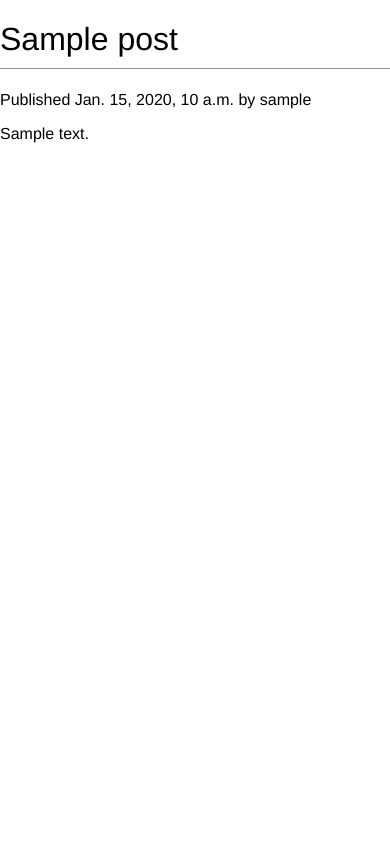
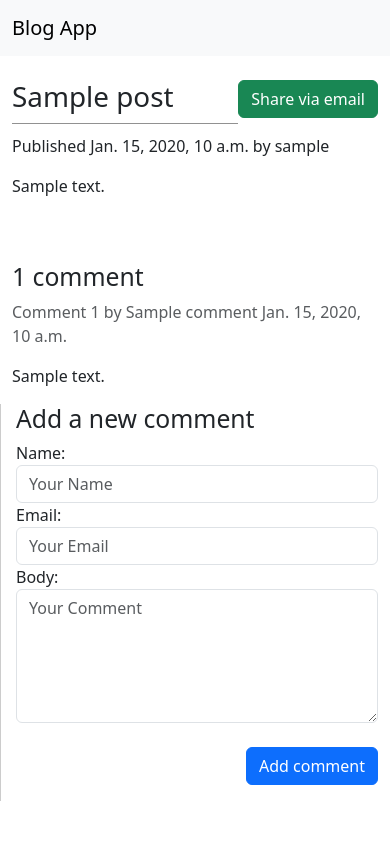
Before and after one commit to bahadirkumus/django_blogApp, a Django app: a page that uses blog/blog_app/templates/blog_app/base.html in a window 390 px wide. Run offline with Django 5.2, Linux system fonts and the light colour scheme; tables that the repository leaves empty hold one stand-in row (values such as "Sample post").

Commit message:
ui design / sending mail / adding comment

```diff
--- /dev/null
+++ b/blog/blog_app/forms.py
@@ -0,0 +1,18 @@
+from django import forms
+from .models import Comment
+
+class EmailPostForm(forms.Form): # inherits from Form class
+    name = forms.CharField(max_length=25, widget=forms.TextInput(attrs={'class': 'form-control', 'placeholder': 'Your Name'}))
+    email = forms.EmailField(widget=forms.TextInput(attrs={'class': 'form-control', 'id': 'exampleFormControlInput1', 'placeholder': 'name@example.com'}))
+    to = forms.EmailField(widget=forms.TextInput(attrs={'class': 'form-control', 'id': 'exampleFormControlInput1', 'placeholder': 'name@example.com'}))
+    comments = forms.CharField(required=False, widget=forms.Textarea(attrs={'class': 'form-control', 'id': 'exampleFormControlTextarea1', 'rows': '3'}))
+
+class CommentForm(forms.ModelForm):
+    class Meta:
+        model = Comment
+        fields = ['name', 'email', 'body']
+        widgets = {
+            'name': forms.TextInput(attrs={'class': 'form-control', 'placeholder': 'Your Name'}),
+            'email': forms.EmailInput(attrs={'class': 'form-control', 'placeholder': 'Your Email'}),
+            'body': forms.Textarea(attrs={'class': 'form-control', 'rows': 5, 'placeholder': 'Your Comment'}),
+        }
--- a/blog/blog_app/models.py
+++ b/blog/blog_app/models.py
@@ -52,3 +52,23 @@ class Post(models.Model):
             self.publish.day,
             self.slug
         ])
+
+class Comment(models.Model):
+    post = models.ForeignKey(
+        Post,
+        on_delete=models.CASCADE,
+        related_name='comments'
+    )
+    name = models.CharField(max_length=80)
+    email = models.EmailField()
+    body = models.TextField()
+    created = models.DateTimeField(auto_now_add=True)
+    updated = models.DateTimeField(auto_now=True)
+    active = models.BooleanField(default=True)
+    class Meta:
+        ordering = ['created']
+        indexes = [
+            models.Index(fields=['created']),
+        ]
+    def __str__(self):
+        return f'Comment by {self.name} on {self.post}'
--- a/blog/blog_app/templates/blog_app/base.html
+++ b/blog/blog_app/templates/blog_app/base.html
@@ -4,12 +4,21 @@
 <head>
     <title>{% block title %}{% endblock title %}</title>
     <link rel="stylesheet" type="text/css" href="{% static 'css/style.css' %}">
+    <link href="https://cdn.jsdelivr.net/npm/bootstrap@5.3.3/dist/css/bootstrap.min.css" rel="stylesheet" integrity="sha384-QWTKZyjpPEjISv5WaRU9OFeRpok6YctnYmDr5pNlyT2bRjXh0JMhjY6hW+ALEwIH" crossorigin="anonymous">
 </head>
 <body>
-    <div id="container">
+    <nav class="navbar bg-body-tertiary">
+        <div class="container-fluid">
+          <a class="navbar-brand" href={% url "blog_app:post_list" %}>
+            Blog App
+          </a>
+        </div>
+      </nav>
+    <div class="container">
+        <br>
         {% block content %}
         {% endblock %}
     </div>
-
+    <script src="https://cdn.jsdelivr.net/npm/bootstrap@5.3.3/dist/js/bootstrap.bundle.min.js" integrity="sha384-YvpcrYf0tY3lHB60NNkmXc5s9fDVZLESaAA55NDzOxhy9GkcIdslK1eN7N6jIeHz" crossorigin="anonymous"></script>
 </body>
 </html>
--- a/blog/blog_app/templates/blog_app/post/detail.html
+++ b/blog/blog_app/templates/blog_app/post/detail.html
@@ -1,9 +1,43 @@
 {% extends "blog_app/base.html" %}
 {% block title %}{{post.title}}{% endblock title %}
 {% block content %}
-  <h1>{{ post.title }}</h1>
+  <div style="display: flex;">
+    <div style="flex: 1;"><h1>{{ post.title }}</h1></div>
+    <div style="">
+      <p>
+        <a href="{% url "blog_app:post_share" post.id %}">
+          <button type="button" class="btn btn-success">Share via email</button>
+        </a>
+      </p>
+    </div>
+  </div>
   <p class="date">
     Published {{ post.publish }} by {{ post.author }}
   </p>
   {{ post.body|linebreaks }}
+  <br>
+  <br>
+  <div class="row">
+    <div class="col-md-6">
+      {% with comments.count as total_comments %}
+        <h2>
+          {{ total_comments }} comment{{ total_comments|pluralize }}
+        </h2>
+      {% endwith %}
+      {% for comment in comments %}
+        <div class="comment">
+          <p class="info text-body-secondary">
+            Comment {{ forloop.counter }} by {{ comment.name }}
+            {{ comment.created }}
+          </p>
+          {{ comment.body|linebreaks }}
+        </div>
+      {% empty %}
+        <p>There are no comments.</p>
+      {% endfor %}
+    </div>
+    <div class="col-md-6" style="border-left: 1px solid #ccc; padding-left: 15px;">
+      {% include "blog_app/post/include/comment_form.html" %}
+    </div>
+  </div>
 {% endblock %}
--- /dev/null
+++ b/blog/blog_app/templates/blog_app/post/include/comment_form.html
@@ -0,0 +1,15 @@
+<div style="max-width: ">
+  <h2>Add a new comment</h2>
+  <form action="{% url "blog_app:post_comment" post.id %}" method="post">
+      <div class="left">
+      {{ form.name.as_field_group }}
+      </div>
+      <div class="left">
+      {{ form.email.as_field_group }}
+      </div>
+      {{ form.body.as_field_group }}
+    {% csrf_token %}
+    <br>
+    <p style="text-align: right;"><input type="submit" class="btn btn-primary" value="Add comment"></p>
+  </form>
+</div>
--- a/blog/blog_app/urls.py
+++ b/blog/blog_app/urls.py
@@ -6,4 +6,6 @@ app_name = "blog_app"
 urlpatterns = [
     path('', views.post_list, name='post_list'),
     path('<int:year>/<int:month>/<int:day>/<slug:post>/', views.post_detail, name='post_detail'),
+    path('<int:post_id>/share/', views.post_share, name='post_share'),
+    path('<int:post_id>/comment/', views.post_comment, name='post_comment'),
 ]
--- a/blog/blog_app/views.py
+++ b/blog/blog_app/views.py
@@ -2,6 +2,9 @@ from django.shortcuts import render, get_object_or_404
 from .models import Post
 from django.http import Http404
 from django.core.paginator import Paginator, EmptyPage, PageNotAnInteger
+from django.views.decorators.http import require_POST
+from .forms import EmailPostForm, CommentForm
+from django.core.mail import send_mail
 
 def post_list(request):
     post_list = Post.published.all()
@@ -26,7 +29,50 @@ def post_detail(request, year, month, day, post):
         publish__day=day,
         status=Post.Status.PUBLISHED,
     )
-    return render(request, 'blog_app/post/detail.html', {'post': post})
+    comments = post.comments.filter(active=True)
+    form = CommentForm()
+    return render(request, 'blog_app/post/detail.html', {'post': post, 'comments': comments, 'form': form})
+
+def post_share(request, post_id):
+    post = get_object_or_404(Post, id=post_id, status=Post.Status.PUBLISHED)
+    sent = False
+    if request.method == 'POST':
+        form = EmailPostForm(request.POST)
+        if form.is_valid():
+            cd = form.cleaned_data
+            post_url = request.build_absolute_uri(post.get_absolute_url())
+            subject = '{} ({}) recommends you reading "{}"'.format(cd['name'], cd['email'], post.title)
+            message = 'Read "{}" at {}\n\n{}\'s comments: {}'.format(post.title, post_url, cd['name'], cd['email'])
+            # send email
+            send_mail(subject, message, None, [cd['to']])
+            sent = True
+    else:
+        form = EmailPostForm()
+    return render(request, 'blog_app/post/share.html', {'post': post, 'form': form, 'sent': sent})
+
+@require_POST
+def post_comment(request, post_id):
+    post = get_object_or_404(
+        Post,
+        id=post_id,
+        status=Post.Status.PUBLISHED
+    )
+    comment = None
+    form = CommentForm(data=request.POST)
+    if form.is_valid():
+        comment = form.save(commit=False)
+        comment.post = post
+        comment.save()
+
+    return render(
+        request,
+        'blog_app/post/comment.html',
+        {
+            'post': post,
+            'form': form,
+            'comment': comment
+        }
+    )
 
 #def post_detail(request, id):
 #    try:
```
Also changed, not shown: blog/blog/settings.py (+9 -0 lines), blog/blog_app/admin.py (+7 -1 lines), blog/blog_app/templates/blog_app/pagination.html (+15 -5 lines), blog/blog_app/templates/blog_app/post/comment.html (added, +10 -0 lines), blog/blog_app/templates/blog_app/post/list.html (+21 -5 lines), blog/blog_app/templates/blog_app/post/share.html (added, +19 -0 lines), blog/blog_app/migrations/0003_comment.py (added), blog/blog_app/static/images/blog.png (added).
